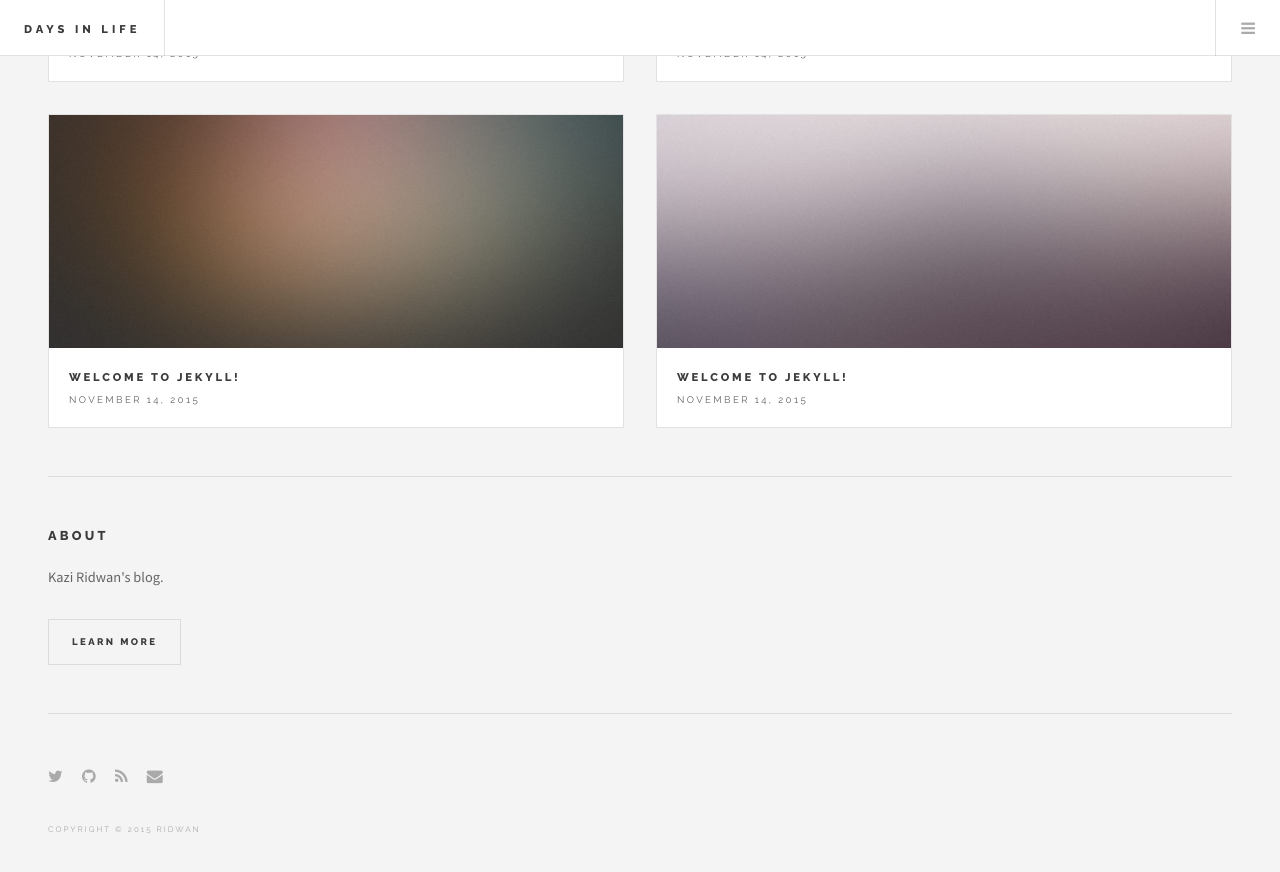
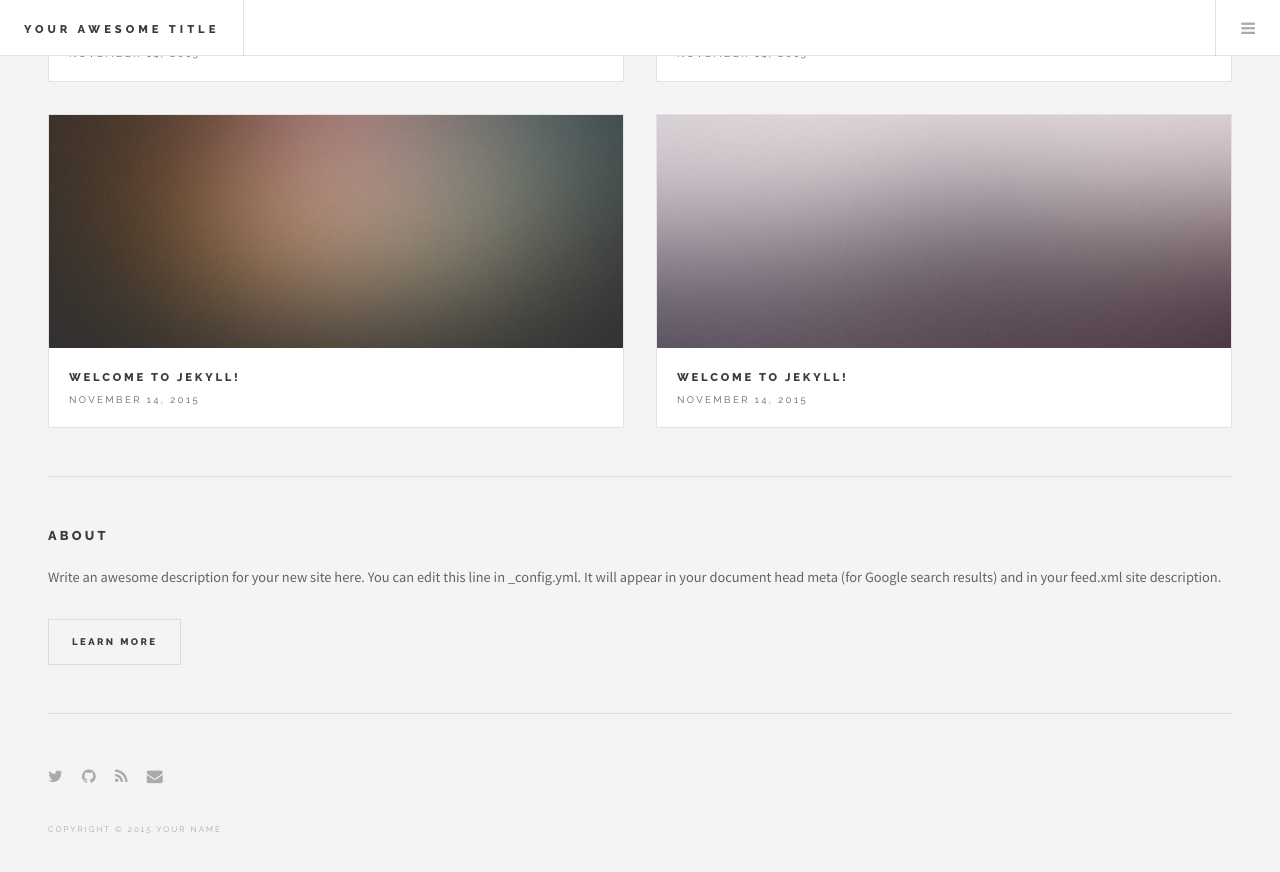
Before and after one commit to ryotaro612/Siera, a Jekyll site: the page built from index.html, in a window 1280 px wide and 900 px high, scrolled down 4461 px. Shown: the top 872 px of the window. Built offline with Jekyll 4.4.1, drawn with Linux system fonts in a browser that asks for light colours; the list of posts is cut into pages by our own code; some of the changed text lies outside the part shown.

Commit message:
modify config.yml

```diff
--- a/_config.yml
+++ b/_config.yml
@@ -1,18 +1,20 @@
 # Site settings
-title: Days in Life
-email: ridwan.arefin@gmail.com
+title: Your awesome title
+email: your-email@domain.com
 description: > # this means to ignore newlines until "baseurl:"
-  Kazi Ridwan's blog.
-baseurl: "/blog/" # the subpath of your site, e.g. /blog/
-url: "https://kaziridwan.github.io" # the base hostname & protocol for your site
-twitter_username: ridwanshere
-github_username:  kaziridwan
+  Write an awesome description for your new site here. You can edit this
+  line in _config.yml. It will appear in your document head meta (for
+  Google search results) and in your feed.xml site description.
+baseurl: "" # the subpath of your site, e.g. /blog/
+url: "http://yourdomain.com" # the base hostname & protocol for your site
+twitter_username: jekyllrb
+github_username:  jekyll
 
 # Build settings
 markdown: kramdown
 
 paginate: 4
 
-author: Ridwan
+author: Your name
 
 gems: [jekyll-paginate]
```
